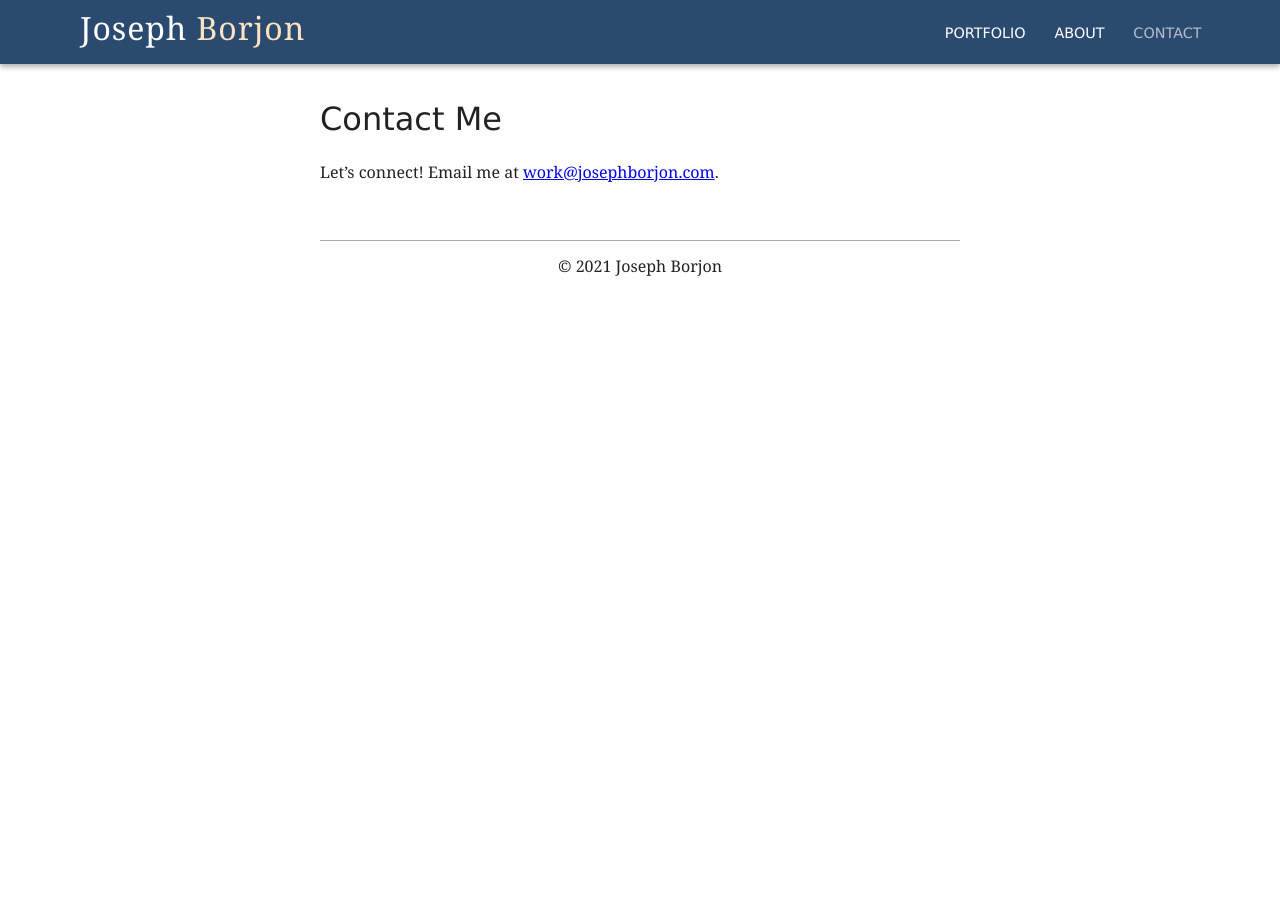
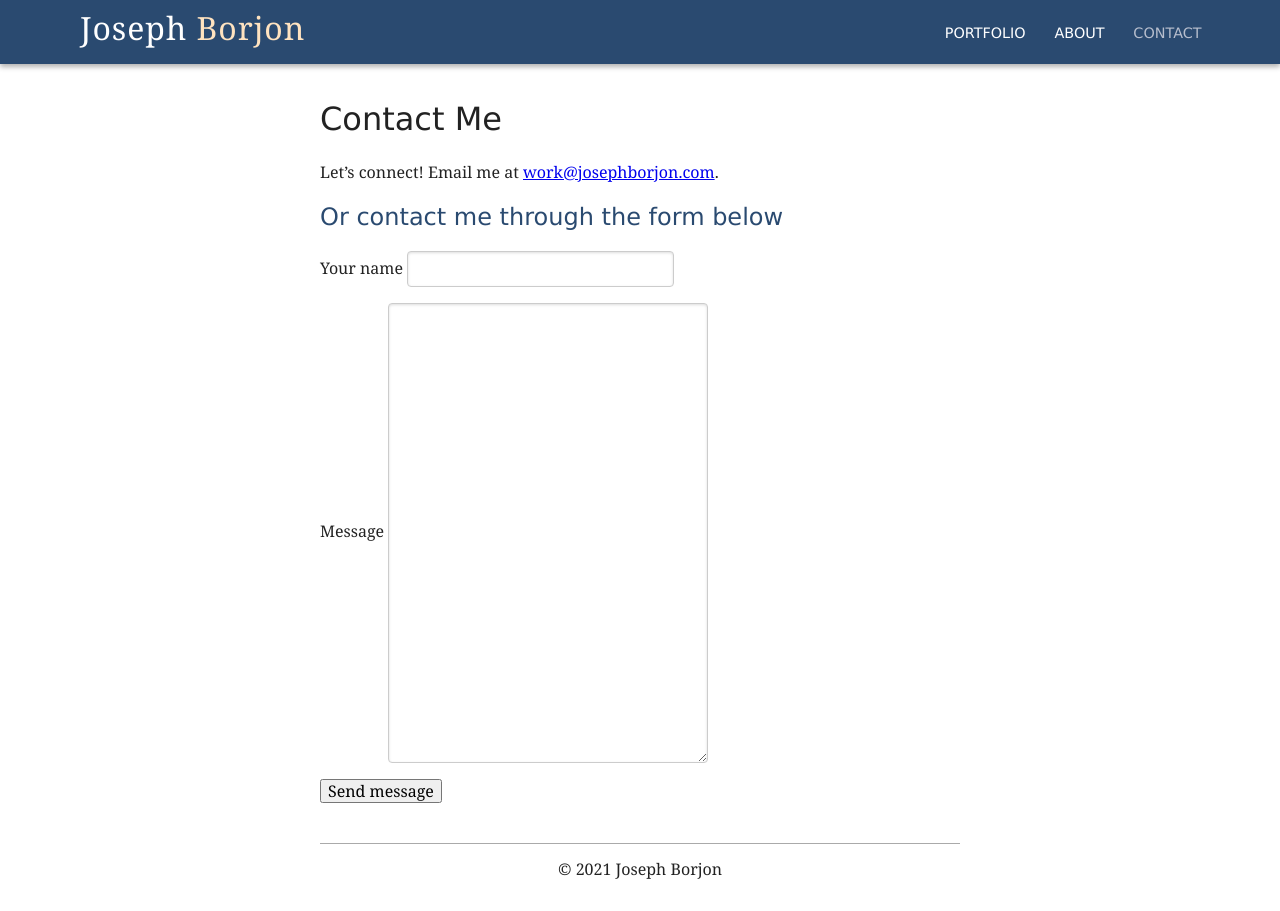
Before and after one commit to jborjon/jborjon.github.io, a Jekyll site: the page built from contact.html, in a window 1280 px wide. Built offline with Jekyll 4.4.1, drawn with Linux system fonts in a browser that asks for light colours; some web fonts are replaced.

Commit message:
Add contact form

```diff
--- a/_layouts/default.html
+++ b/_layouts/default.html
@@ -65,6 +65,7 @@ layout: compress
 
     {%- if page.id == "contact" %}
     <script defer src="/scripts/decode.min.js"></script>
+    <script defer src="https://kwes.io/v2/kwes-script.js"></script>
     {%- endif %}
   </head>
 
--- a/about.html
+++ b/about.html
@@ -4,4 +4,4 @@ layout: info-page
 id: about
 ---
 
-This page is coming soon. Thank you for your patience.
+<p>This page is coming soon. Thank you for your patience.</p>
--- a/contact.html
+++ b/contact.html
@@ -5,3 +5,18 @@ id: contact
 ---
 
 <p>Let’s connect! Email me at <span id="contact-info"></span>.</p>
+
+<h2>Or contact me through the form below</h2>
+
+<form class="pure-form kwes-form" action="https://kwes.io/api/foreign/forms/GWQQRHUOX2O5yIwqWHD9">
+  <p>
+    <label for="name">Your name</label>
+    <input type="text" name="name" rules="required|max:255">
+  </p>
+  <p>
+    <label for="client-message">Message</label>
+    <textarea class="pure-input-1-2" name="client-message" cols="64" rows="24"></textarea>
+  </p>
+
+  <button type="submit">Send message</button>
+</form>
```
